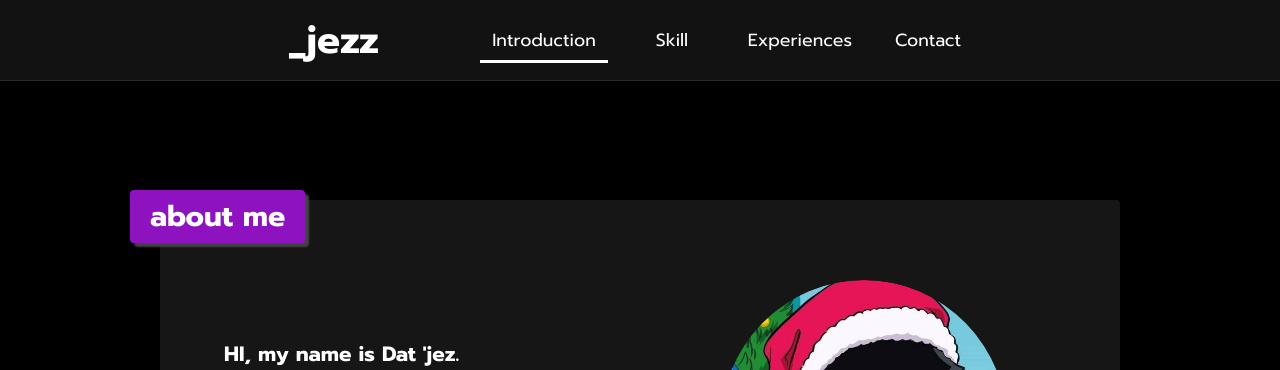
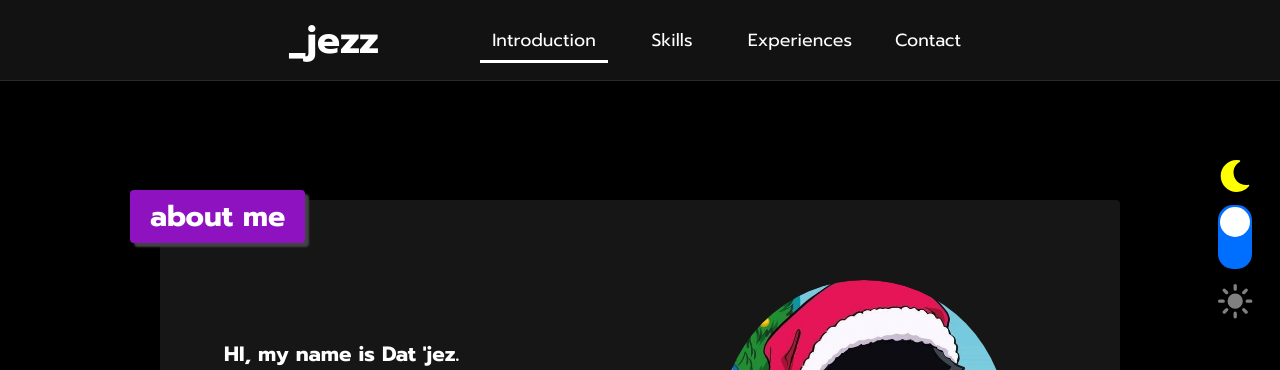
Before and after one commit to DatAKAjezz/portfolio-react, a React (Vite) app: page / in a window 1280 px wide. Shown: the top 370 px of the page. Built offline with nearby package versions, Linux system fonts and the light colour scheme; a web font is replaced by a local one.

Commit message:
upd mode changer button

```diff
--- a/src/App.jsx
+++ b/src/App.jsx
@@ -7,6 +7,7 @@ import SkillContainer from './components/SkillContainer';
 import { motion, useScroll } from 'framer-motion';
 import Contact from './components/Contact';
 import ReactCountryFlag from "react-country-flag"
+import ModeChanger from './components/ModeChanger';
 
 function App() {
 
@@ -94,7 +95,7 @@ function App() {
                   setActiveItem('skill');
                   setIsNavOpen(false);
                   scrollToSectionWithMargin("skill-section");
-                }} >Skill</li>
+                }} >Skills</li>
                 <li onClick={() => {
                   setActiveItem('experience');
                   setIsNavOpen(false); // Đóng menu sau khi chọn mục
@@ -155,6 +156,7 @@ function App() {
 
           {/* Contact */}
           <Contact />
+          <ModeChanger/>
         </div>
       )}
     </div>
--- a/src/CSS/App.css
+++ b/src/CSS/App.css
@@ -416,3 +416,44 @@
   }
 
 }
+
+/*MARK: mode button
+*/
+.mc-button-container{
+  height: 20vh;
+  position: fixed;
+  top: 20vh;
+  right: 2vw;
+  z-index: 2000;
+  display: flex;
+  flex-direction: column;
+  justify-content: space-between;
+  align-items: center;
+}
+.mc-button-wrapper{
+  height: 62px;
+  width: 34px;
+  border-radius: 15px;
+  background-color: rgb(0, 110, 255);
+  padding-top: 2px;
+  transition: background-color 0.4s ease;
+}
+.mc-button{
+  margin: 0 auto;
+  width: 30px;
+  height: 30px;
+  border-radius: 50%;
+  background-color: white;
+  cursor: pointer;
+  transition: all 0.2s ease-in-out
+}
+#moon-icon{
+  fill: yellow;
+  font-size: 2rem;
+  transition: fill 0.3s ease-in-out;
+}
+#sun-icon{
+  fill: orange;
+  font-size: 2.4rem;
+  transition: fill 0.3s ease-in-out;
+}
--- a/src/CSS/Contact.css
+++ b/src/CSS/Contact.css
@@ -36,10 +36,22 @@
   font-size: 2rem;
   font-weight: bold;
 }
-
+/* right contact */
 .right-contact{
   width: 46%;
 }
+.right-contact-pop-up{
+  animation: right-contact-pop-up-animation 0.4s ease forwards;
+}
+@keyframes right-contact-pop-up-animation {
+  from{
+    transform: translateX(400px);
+  }
+  to{
+    transform: translateX(0px);
+  }
+}
+
 
 .contact-form {
     margin-top: 3vh !important;
@@ -116,8 +128,11 @@
     display: flex;
     >div{
       width: 20%;
-      >img{
+      >a{
         width: 100%;
+        >img{
+          width: 100%;
+        }
       }
     }
     >div:nth-child(1){
@@ -135,7 +150,6 @@
     font-size: 1.5rem;
     font-weight: bold;
   }
-
 
 /* MARK: responsive
 */
--- a/src/CSS/SkillContainer.css
+++ b/src/CSS/SkillContainer.css
@@ -67,7 +67,13 @@
     flex-wrap: wrap;
     justify-content: center;
 }
+
+.icon-wrapper:hover{
+    transform: translateY(-0.8rem);
+}
+
 .icon-wrapper{
+    transition: transform 0.4s ease;
     margin: 1rem 1rem;
     width: 18%;
     height: 15vh;
@@ -166,4 +172,9 @@
     .skill-group >div{
         height: 1%;
     }
+    .icon-wrapper{
+        >p{
+            font-size: 0.4rem !important;
+        }
+    }
 }
--- a/src/components/Contact.jsx
+++ b/src/components/Contact.jsx
@@ -1,7 +1,7 @@
-import React, { useState } from 'react';
+import { useState } from 'react';
 import emailjs from 'emailjs-com';
 import '../CSS/Contact.css'
-import { easeIn, easeInOut, motion } from "framer-motion";
+import { motion } from "framer-motion";
 
 
 const Contact = () => {
@@ -14,6 +14,8 @@ const Contact = () => {
   const handleChange = (e) => {
     setFormData({ ...formData, [e.target.name]: e.target.value });
   };
+
+  const [isRightSkillPoppedUp, SetIsRightSkillPoppedUp] = useState(false);
 
   const handleSubmit = (e) => {
     e.preventDefault();
@@ -45,21 +47,24 @@ const Contact = () => {
             <div className='contact-container'>
                 <motion.div
                   whileInView={{x: [-400, 0]}}
+                  onViewportEnter={() => {
+                    SetIsRightSkillPoppedUp(true);
+                  }}
                   transition={{duration: 0.5}}
                   viewport={{once: true}}
                   className = "left-contact" style={{paddingLeft: '5%'}}>
                     <div>Contact Me via</div>
                     <div className='contact-icon-container'>
-                        <div><img src = 'facebook.png'></img></div>
-                        <div><img src = 'gmail.png'></img></div>
+                        <div><a href = 'https://www.facebook.com/datdat2kk5' target='_blank'>
+                          <img src = 'facebook.png'></img>
+                        </a></div>
+                        <div><a href = ''>
+                          <img src = 'gmail.png'></img>
+                        </a></div>
                     </div>
 
                 </motion.div>
-                <motion.div
-                    whileInView={{x: [400, 0]}}
-                    transition={{duration: 0.5}}
-                    viewport={{once: true}}
-                    className= "right-contact">
+                <div className = {`right-contact ${isRightSkillPoppedUp ? 'right-contact-pop-up' : ''}`}>
                     <h3>Send a form if you interested in collaboration!</h3>
                     <form onSubmit={handleSubmit} className="contact-form">
                     <div>
@@ -93,7 +98,7 @@ const Contact = () => {
                     </div>
                     <button type="submit">Send</button>
                     </form>
-                </motion.div>
+                </div>
             </div>
         </div>
         <div className='sayonara'>
--- /dev/null
+++ b/src/components/ModeChanger.jsx
@@ -0,0 +1,40 @@
+import  { useState, useRef } from "react";
+import { FaMoon } from "react-icons/fa";
+import {  IoSunny } from "react-icons/io5";
+
+const ModeChanger = () => {
+
+    const [isButtonClicked, setIsButtonClicked] = useState(false);
+    const refPar = useRef(null);
+
+    const handleModeChanger = (e) => {
+        setIsButtonClicked(prev => !prev);
+        if (isButtonClicked){
+            e.target.style.transform = 'translateY(30px)'
+            refPar.current.style.backgroundColor = 'grey';
+        }
+        else{
+            e.target.style.transform = 'translateY(0px)';
+            refPar.current.style.backgroundColor = 'rgb(0, 110, 255)';
+        }
+    }
+
+  return (
+    <div className="mc-button-container">
+        <FaMoon id = 'moon-icon'
+                style={{fill: !isButtonClicked ? 'yellow' : 'grey'}} />
+        <div className="mc-button-wrapper"
+             ref = {refPar}>
+            <div className="mc-button" onClick={(e) => {
+                handleModeChanger(e)
+            }}>
+            </div>
+        </div>
+        <IoSunny id = 'sun-icon'
+                 style = {{fill: isButtonClicked ? 'orange' : 'grey'}}
+        />
+    </div>
+  );
+};
+
+export default ModeChanger;
```
Also changed, not shown: public/newava.jpg (added).
